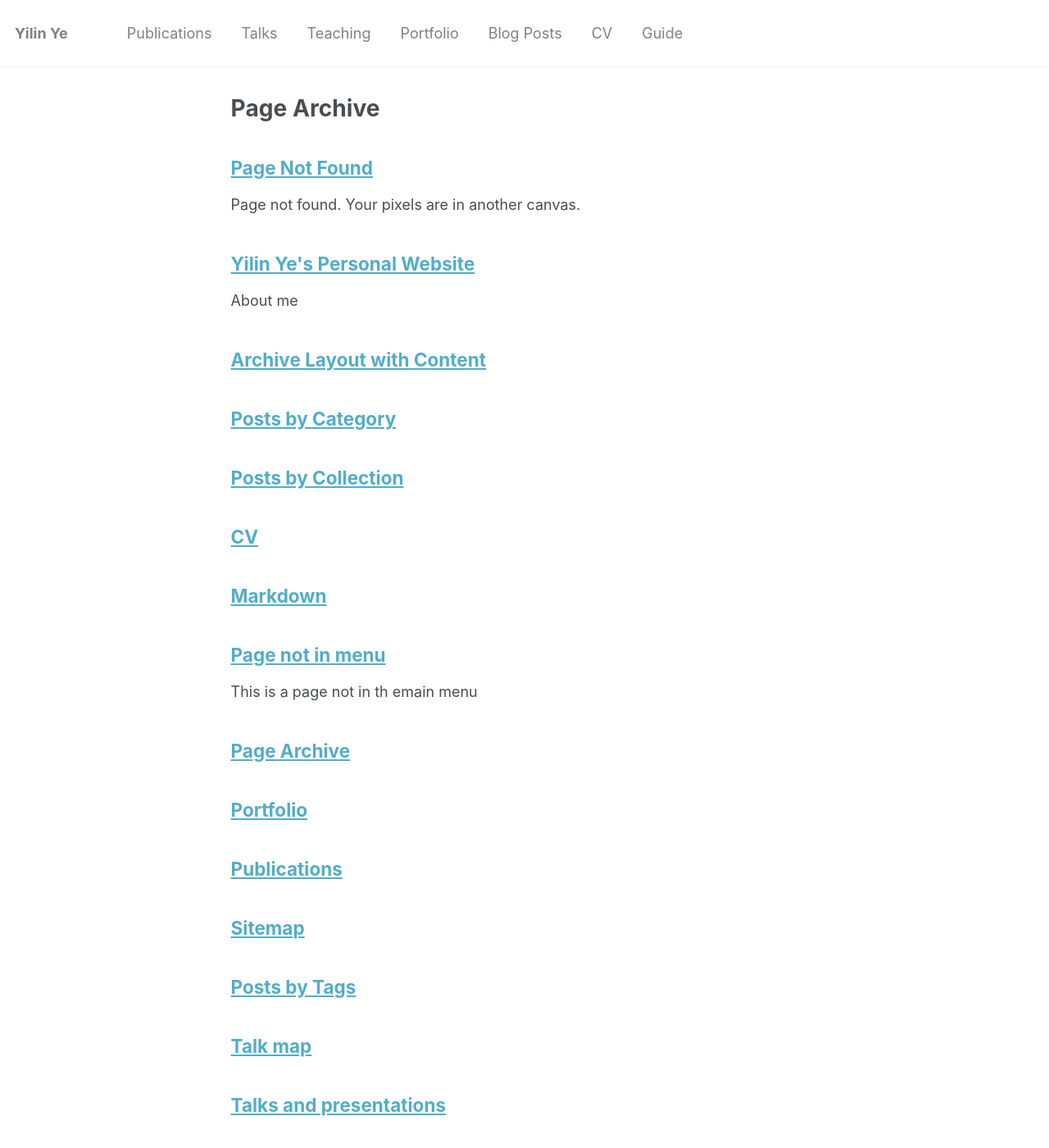
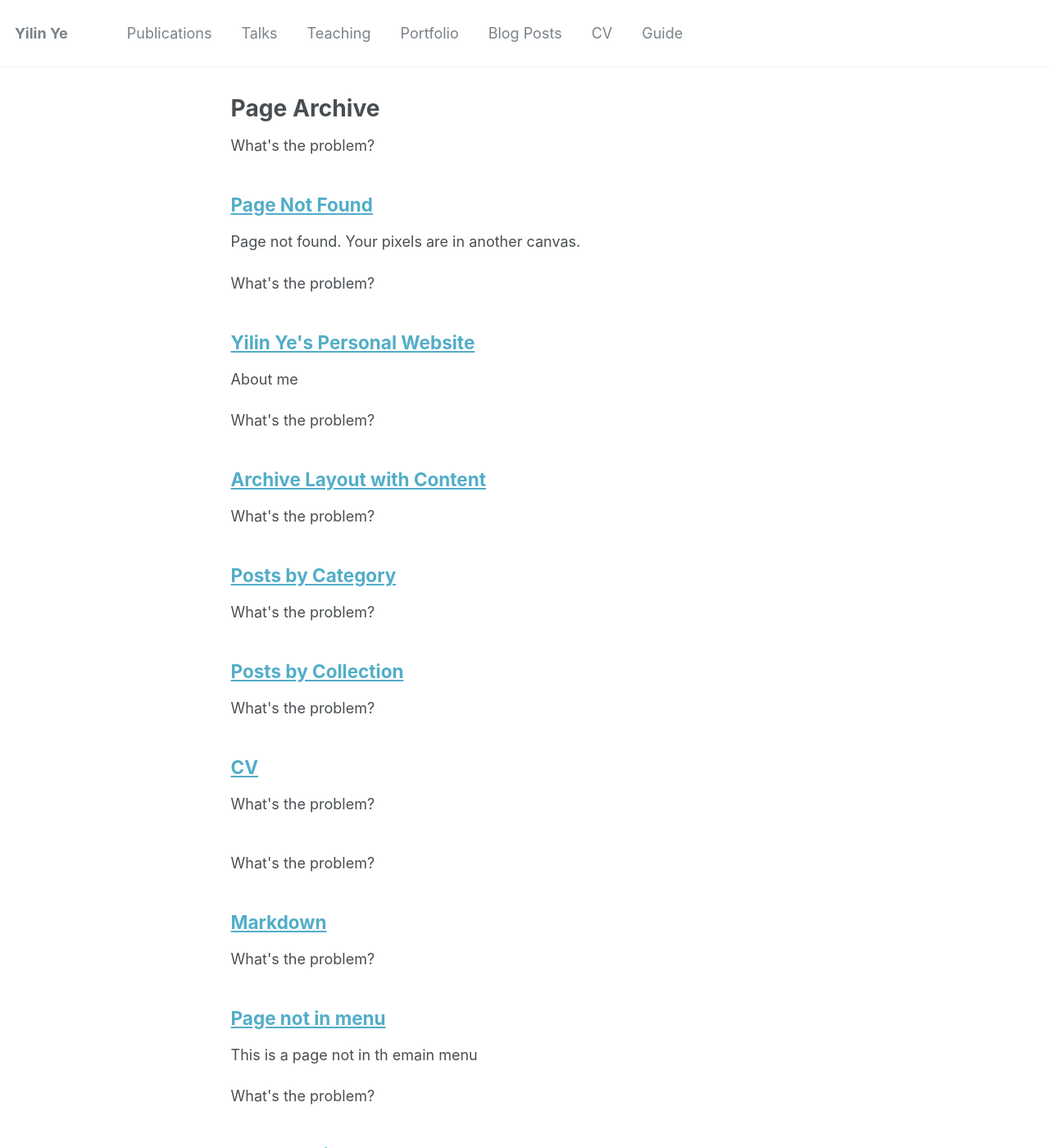
Before and after one commit to yilinye/yilinye.github.io, a Jekyll site: the page built from _pages/page-archive.html, in a window 1280 px wide and 1400 px high. Shown: the whole window at 82% size. Built offline with Jekyll 4.4.1, drawn with Linux system fonts in a browser that asks for light colours; a file with an impossible date is left out; some of the changed text lies outside the part shown.

Commit message:
Update archive-single.html

```diff
--- a/_includes/archive-single.html
+++ b/_includes/archive-single.html
@@ -12,6 +12,7 @@
   {% assign title = post.title %}
 {% endif %}
 
+<p>What's the problem?</p>
 <div class="{{ include.type | default: "list" }}__item">
   <article class="archive__item" itemscope itemtype="http://schema.org/CreativeWork">
     {% if include.type == "grid" and teaser %}
```
